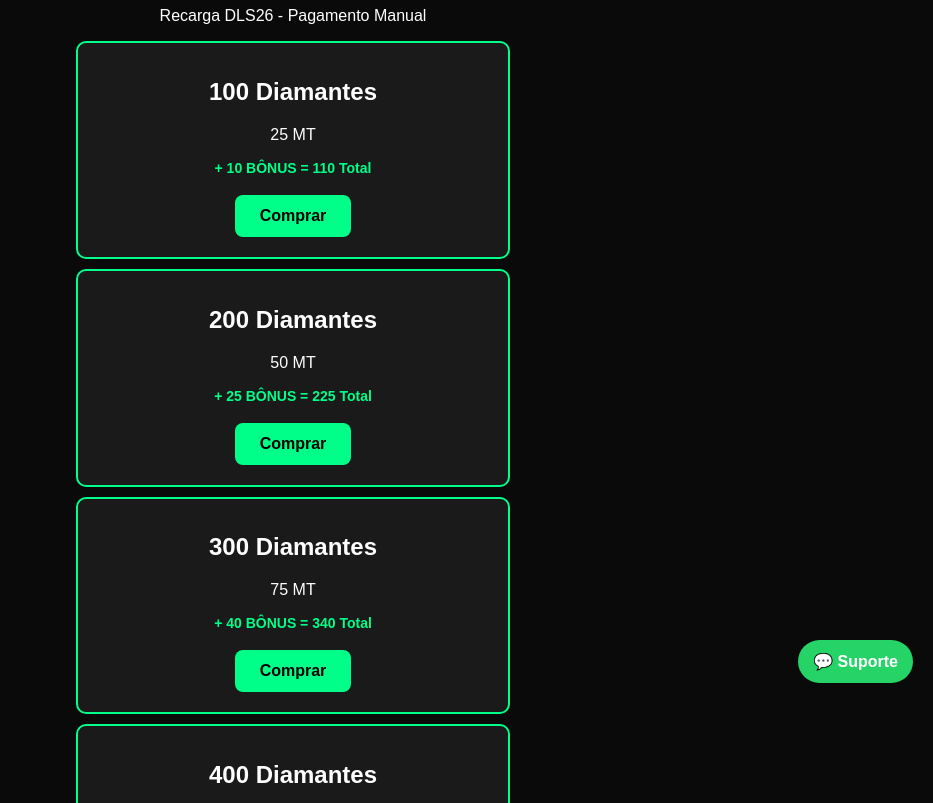
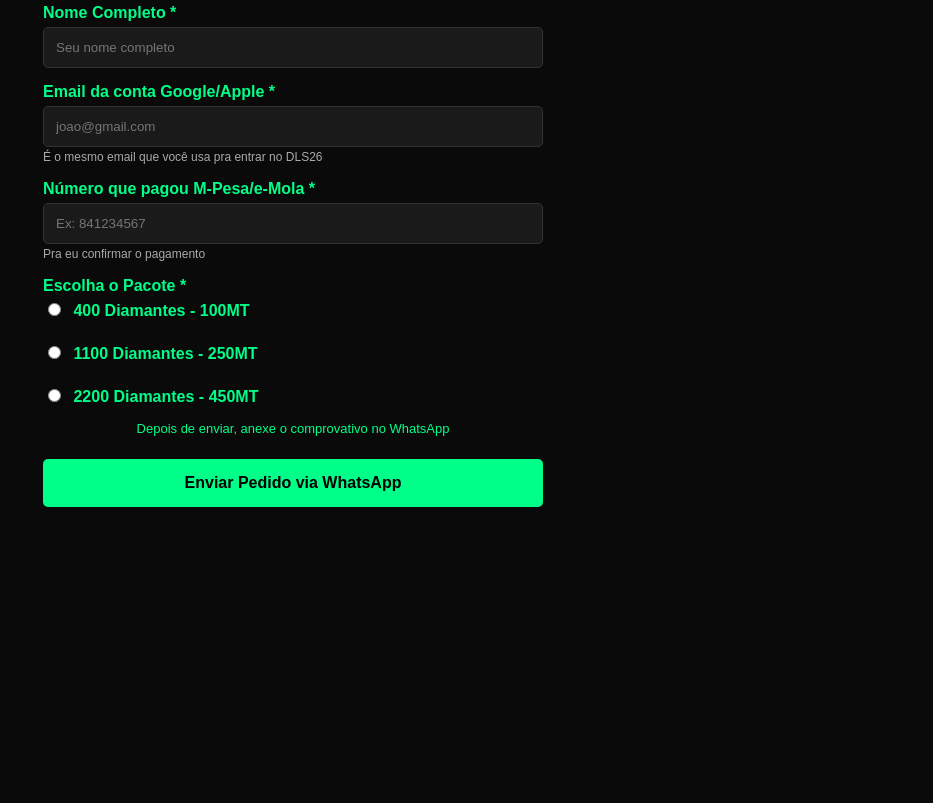
Before and after one commit to Alexandre17ddr/rrd-Diamantes-, a plain HTML site: page index.html in a window 1280 px wide. Shown: the part 97-900 px from the top of the page, without its empty margins (347-1280 px from the left). After the commit the page ends 800 px from the top, so only its background shows below. Drawn offline with Linux system fonts and the light colour scheme.

Commit message:
Update index.html
Vendas de Diamantes

```diff
--- a/index.html
+++ b/index.html
@@ -3,112 +3,70 @@
 <head>
     <meta charset="UTF-8">
     <meta name="viewport" content="width=device-width, initial-scale=1.0">
-<title>RDD - Recarga DLS26</title>
+    <title>RDD Diamantes - DLS26</title>
     <style>
-body{background:#0a0a0a;color:white;font-family:Arial;text-align:center;padding:15px}
-h1{color:#00ff88}
-.pacote{background:#1a1a1a;padding:15px;margin:10px auto;border-radius:10px;border:2px solid #00ff88;max-width:400px}
-.bonus{color:#00ff88;font-size:14px;font-weight:bold}
-.btn{background:#00ff88;color:#000;padding:12px 25px;border:none;border-radius:8px;font-size:16px;cursor:pointer;margin:5px;font-weight:bold}
-input{padding:10px;width:90%;max-width:350px;margin:8px;border-radius:5px;border:none}
-.dados-pagamento{background:#222;padding:15px;border-radius:10px;margin:20px auto;max-width:400px;text-align:left}
-.whatsapp{position:fixed;bottom:20px;right:20px;background:#25D366;color:white;padding:12px 15px;border-radius:50px;text-decoration:none;font-weight:bold}
+        body { background: #0a0a0a; color: white; font-family: Arial; padding: 20px; max-width: 500px; margin: auto; }
+        h1 { text-align: center; color: #00ff88; }
+        .form-group { margin-bottom: 15px; }
+        label { display: block; margin-bottom: 5px; color: #00ff88; font-weight: bold; }
+        input[type="text"], input[type="email"] { width: 100%; padding: 12px; background: #1a1a1a; border: 1px solid #333; color: white; border-radius: 5px; box-sizing: border-box; }
+        .btn-primary { width: 100%; padding: 15px; background: #00ff88; color: black; border: none; border-radius: 5px; font-weight: bold; font-size: 16px; cursor: pointer; margin-top: 10px; }
+        .btn-primary:hover { background: #00dd77; }
+        small { color: #aaa; font-size: 12px; }
+        input[type="radio"] { margin-right: 8px; }
     </style>
 </head>
 <body>
-<h1>💎 RDD DIAMANTES</h1>
-<p>Recarga DLS26 - Pagamento Manual</p>
+    <h1>💎 RDD DIAMANTES DLS26</h1>
 
-<!-- PACOTES -->
-<div class="pacote">
-  <h2>100 Diamantes</h2>
-  <p>25 MT</p>
-  <p class="bonus">+ 10 BÔNUS = 110 Total</p>
-  <button class="btn" onclick="comprar(100, 25, 10)">Comprar</button>
+    <div class="form-group">
+        <label for="nome">Nome Completo *</label>
+        <input type="text" id="nome" placeholder="Seu nome completo" required>
     </div>
 
-<div class="pacote">
-  <h2>200 Diamantes</h2>
-  <p>50 MT</p>
-  <p class="bonus">+ 25 BÔNUS = 225 Total</p>
-  <button class="btn" onclick="comprar(200, 50, 25)">Comprar</button>
+    <div class="form-group">
+        <label for="email">Email da conta Google/Apple *</label>
+        <input type="email" id="email" placeholder="joao@gmail.com" required>
+        <small>É o mesmo email que você usa pra entrar no DLS26</small>
     </div>
 
-<div class="pacote">
-  <h2>300 Diamantes</h2>
-  <p>75 MT</p>
-  <p class="bonus">+ 40 BÔNUS = 340 Total</p>
-  <button class="btn" onclick="comprar(300, 75, 40)">Comprar</button>
+    <div class="form-group">
+        <label for="numero">Número que pagou M-Pesa/e-Mola *</label>
+        <input type="text" id="numero" placeholder="Ex: 841234567" required>
+        <small>Pra eu confirmar o pagamento</small>
     </div>
 
-<div class="pacote">
-  <h2>400 Diamantes</h2>
-  <p>100 MT</p>
-  <p class="bonus">+ 60 BÔNUS = 460 Total</p>
-  <button class="btn" onclick="comprar(400, 100, 60)">Comprar</button>
+    <div class="form-group">
+        <label>Escolha o Pacote *</label>
+        <label><input type="radio" name="pacote" value="400 Diamantes - 100MT" required> 400 Diamantes - 100MT</label><br>
+        <label><input type="radio" name="pacote" value="1100 Diamantes - 250MT"> 1100 Diamantes - 250MT</label><br>
+        <label><input type="radio" name="pacote" value="2200 Diamantes - 450MT"> 2200 Diamantes - 450MT</label>
     </div>
 
-<div class="pacote">
-  <h2>800 Diamantes</h2>
-  <p>200 MT</p>
-  <p class="bonus">+ 150 BÔNUS = 950 Total</p>
-  <button class="btn" onclick="comprar(800, 200, 150)">Comprar</button>
-</div>
-
-<div class="pacote">
-  <h2>1600 Diamantes</h2>
-  <p>400 MT</p>
-  <p class="bonus">+ 400 BÔNUS = 2000 Total</p>
-  <button class="btn" onclick="comprar(1600, 400, 400)">Comprar</button>
-</div>
-
-<!-- FORMULÁRIO -->
-<div id="form" style="display:none">
-  <h3>Passo 1: Faz o pagamento</h3>
-  <div class="dados-pagamento">
-    <p><b>M-Pesa:</b> 853845605 - Alexandre</p>
-    <p><b>e-Mola:</b> 878545605 - Alexandre</p>
-    <p><b>Pacote:</b> <span id="diamantes"></span> + <span id="bonus"></span> BÔNUS</p>
-    <p><b>Total:</b> <span id="total"></span> Diamantes</p>
-    <p><b>Valor:</b> <span id="valor"></span> MT</p>
-  </div>
-
-  <h3>Passo 2: Preenche os dados</h3>
-  <input id="id_jogo" placeholder="Seu ID do DLS26"><br>
-  <input id="nome" placeholder="Seu Nome Completo"><br>
-  <input id="telefone" placeholder="Seu número que pagou"><br>
-  <input id="comprovativo" placeholder="Cole o link do print aqui"><br>
-  <small>Depois de pagar, manda o print no WhatsApp e cola o link aqui</small><br><br>
-
-  <button class="btn" onclick="enviarPedido()">Enviar Pedido</button>
-</div>
-
-<!-- BOTÃO WHATSAPP SUPORTE -->
-<a href="https://wa.me/258853845605" class="whatsapp" target="_blank">💬 Suporte</a>
+    <p style="color: #00ff88; font-size: 13px; text-align: center;">Depois de enviar, anexe o comprovativo no WhatsApp</p>
+    <button class="btn-primary" onclick="enviarWhatsApp()">Enviar Pedido via WhatsApp</button>
 
 <script>
-let pacoteAtual = {};
-function comprar(diamantes, preco, bonus){
-  pacoteAtual = {diamantes, preco, bonus, total: diamantes + bonus};
-  document.getElementById('diamantes').innerText = diamantes;
-  document.getElementById('bonus').innerText = bonus;
-  document.getElementById('total').innerText = pacoteAtual.total;
-  document.getElementById('valor').innerText = preco;
-  document.getElementById('form').style.display = 'block';
-  window.scrollTo(0, document.body.scrollHeight);
+function enviarWhatsApp() {
+    let pacote = document.querySelector('input[name="pacote"]:checked');
+    let email = document.getElementById('email').value;
+    let nome = document.getElementById('nome').value;
+    let numero = document.getElementById('numero').value;
+
+    if(!nome || !email || !numero || !pacote) {
+        alert("⚠️ Preencha todos os campos obrigatórios *");
+        return;
     }
 
-function enviarPedido(){
-  const id = document.getElementById('id_jogo').value;
-  const nome = document.getElementById('nome').value;
-  const tel = document.getElementById('telefone').value;
-  const print = document.getElementById('comprovativo').value;
+    let mensagem = `*NOVO PEDIDO RDD DIAMANTES* 💎%0A%0A` +
+                   `*Pacote:* ${pacote.value}%0A` +
+                   `*Email DLS26:* ${email}%0A` +
+                   `*Nome:* ${nome}%0A` +
+                   `*Número Pagamento:* ${numero}%0A%0A` +
+                   `_Por favor anexe o comprovativo de pagamento aqui_`;
 
-  if(!id || !nome || !tel){ alert("Preencha todos os dados obrigatórios"); return; }
-
-  const msg = `NOVO PEDIDO RDD 💎%0A%0APacote: ${pacoteAtual.diamantes} + ${pacoteAtual.bonus} BÔNUS%0ATotal: ${pacoteAtual.total} Diamantes%0AValor: ${pacoteAtual.preco} MT%0A%0AID DLS26: ${id}%0ANome: ${nome}%0ATel: ${tel}%0AComprovativo: ${print}%0A%0AStatus: PENDENTE APROVAÇÃO`;
-  window.open(`https://wa.me/258853845605?text=${msg}`);
-  alert("Pedido enviado! Vamos aprovar em breve no WhatsApp.");
+    let url = `https://wa.me/258853845605?text=${mensagem}`;
+    window.open(url, '_blank');
 }
 </script>
 </body>
```
Lines whose indentation alone changed are shown as unchanged.
